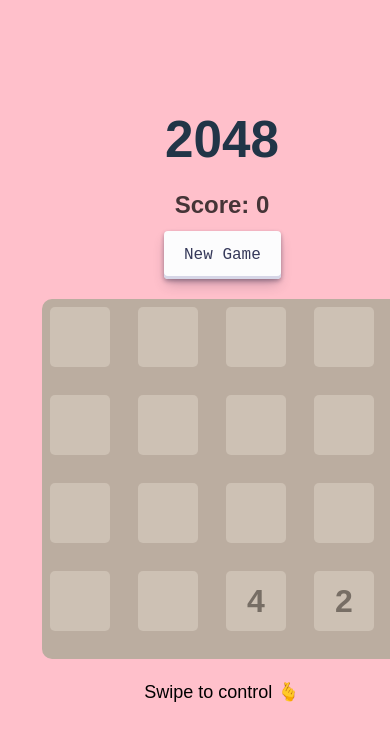
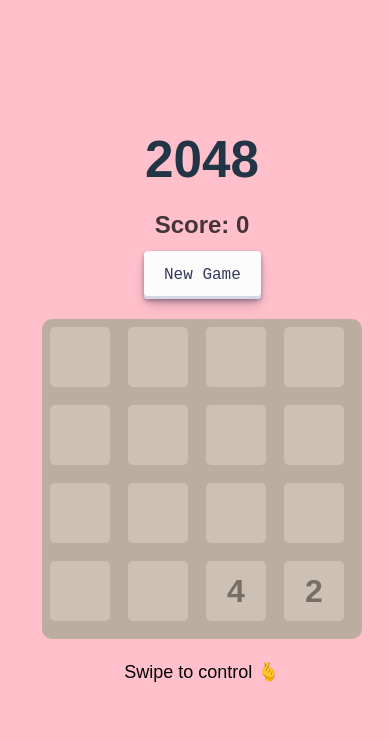
Before and after one commit to rinne13/2048-game, a React (Vite) app: page / in a window 390 px wide. Shown: the top 740 px of the page. Built offline with nearby package versions, Linux system fonts and the light colour scheme.

Commit message:
changed margin, mobile version corrected

```diff
--- a/src/style.scss
+++ b/src/style.scss
@@ -147,8 +147,8 @@ button:active {
   }
 
   .board {
-    grid-template-columns: repeat(4, 80px);
-    grid-template-rows: repeat(4, 80px);
+    grid-template-columns: repeat(4, 70px);
+    grid-template-rows: repeat(4, 70px);
     gap: 8px;
     padding: 8px;
     max-width: 100vw;
```
